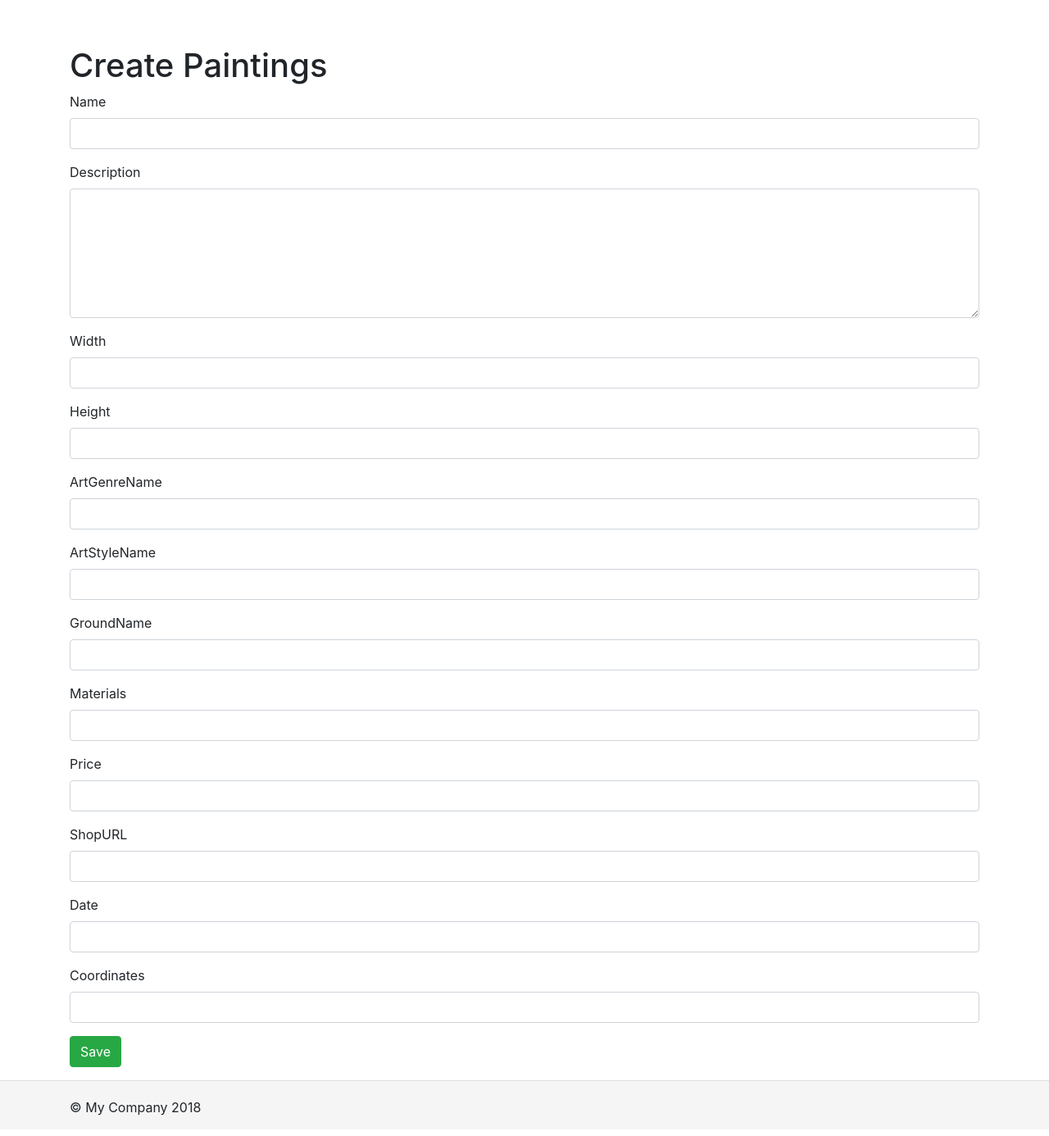
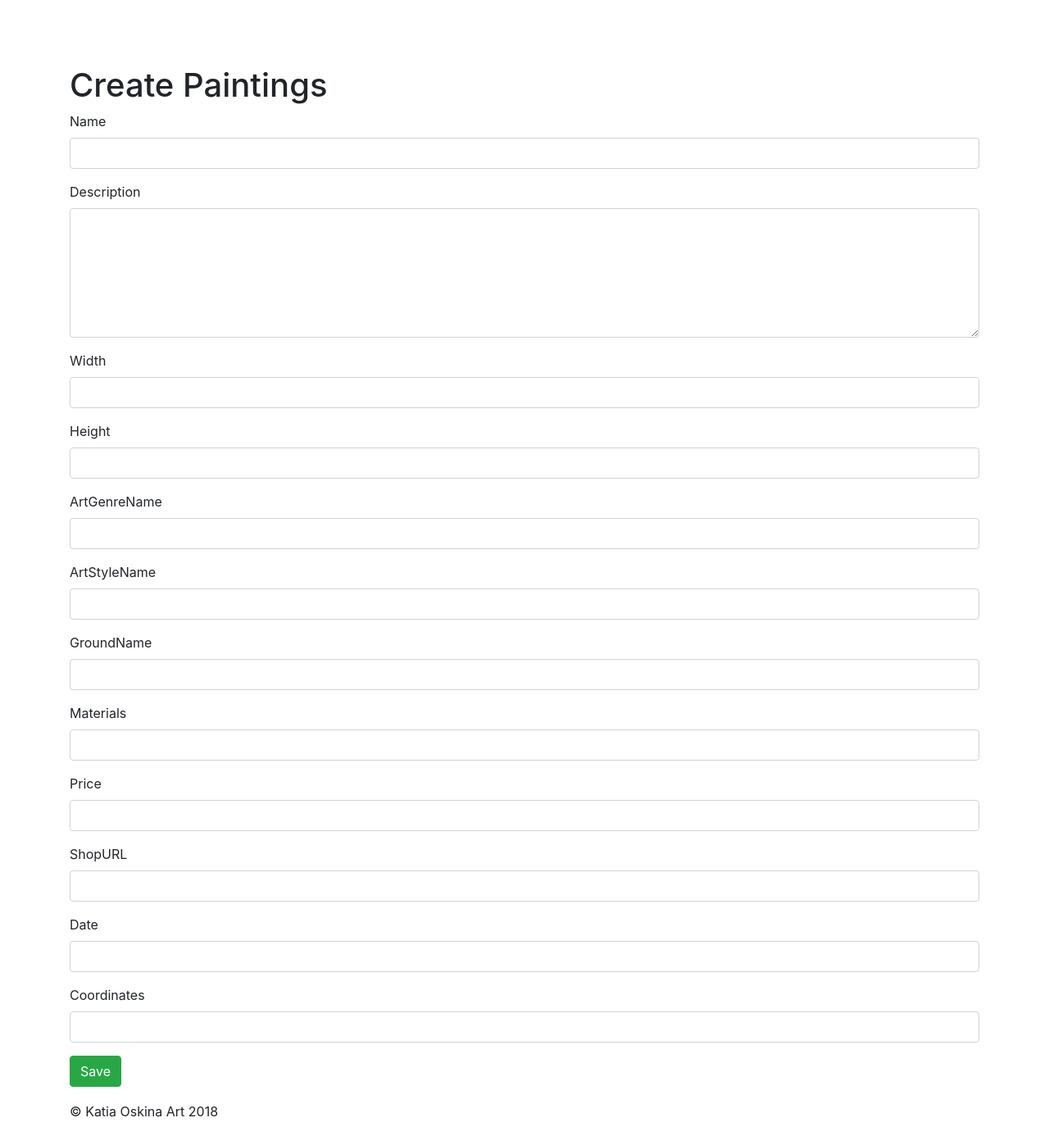
Before and after one commit to NikkittaP/KOArt, a Yii app: the page made by views/Paintings/create.php in a window 1280 px wide. Shown: the whole page at 82% size. Before the commit the page ends 1361 px from the top, so only its background shows below. Run offline with PHP 8.4 and a stand-in for Yii, Linux system fonts and the light colour scheme; the template is opened without the code that fills it, so the values that code supplies are empty; form fields are guessed from the names that the template uses; some libraries are stand-ins or nearby versions.

Commit message:
Добавлена загрузка фоток в папки и в БД. Подправлен дизайн шаблона страниц.

```diff
--- a/composer.json
+++ b/composer.json
@@ -26,7 +26,8 @@
         "2amigos/yii2-selectize-widget": "~1.0",
         "kartik-v/yii2-widget-select2": "dev-master",
         "kartik-v/yii2-widget-fileinput": "dev-master",
-        "kartik-v/bootstrap-fileinput": "dev-master"
+        "kartik-v/bootstrap-fileinput": "dev-master",
+        "yiisoft/yii2-imagine": "^2.0@dev"
     },
     "require-dev": {
         "yiisoft/yii2-debug": "~2.0.0",
--- a/controllers/PaintingsController.php
+++ b/controllers/PaintingsController.php
@@ -144,7 +144,7 @@ class PaintingsController extends Controller
             $price->value = $model->price;
             $price->save();
 
-            return $this->redirect(['view', 'id' => $model->id]);
+            return $this->redirect(['photos/add', 'painting_id' => $model->id]);
         }
 
         return $this->render('create', [
--- a/views/Paintings/_form.php
+++ b/views/Paintings/_form.php
@@ -1,14 +1,12 @@
 <?php
 
 use yii\helpers\Html;
-use yii\helpers\Url;
 use kartik\form\ActiveForm;
 use yii\helpers\ArrayHelper;
 use kartik\number\NumberControl;
 use kartik\date\DatePicker;
 //use dosamigos\selectize\SelectizeDropDownList;
 use kartik\select2\Select2;
-use kartik\file\FileInput;
 
 use app\models\Grounds;
 use app\models\ArtGenres;
@@ -29,26 +27,6 @@ use app\models\Materials;
     <?= $form->field($model, 'name')->textInput(['maxlength' => true]) ?>
 
     <?= $form->field($model, 'description')->textarea(['rows' => 6]) ?>
-
-    <?php
-    /*
-    echo $form->field($model, 'photo_upload[]')->widget(FileInput::classname(), [
-        'options'=>[
-            'multiple'=>true,
-            'accept' => 'image/*'
-        ],
-        'pluginOptions' => [
-            'previewFileType' => 'image',
-            'uploadUrl' => Url::to(['/photos/upload']),
-            'uploadExtraData' => [
-                'album_id' => 20,
-                'cat_id' => 'Nature'
-            ],
-            'maxFileCount' => 10
-        ]
-    ]);
-    */
-    ?>
 
     <?php
     echo $form->field($model, 'width')->
@@ -139,7 +117,7 @@ use app\models\Materials;
         'options' => ['placeholder' => 'Дата создания ...'],
         'pluginOptions' => [
             'autoclose'=>true,
-            'format' => 'dd-M-yyyy'
+            'format' => 'yyyy-mm-dd'
         ]
     ]);
     ?>
--- a/views/layouts/main.php
+++ b/views/layouts/main.php
@@ -39,9 +39,9 @@ SimpleAsset::register($this);
     echo Nav::widget([
         'options' => ['class' => 'navbar-nav  ml-auto'],
         'items' => [
-            ['label' => 'Home', 'url' => ['/site/index']],
-            ['label' => 'About', 'url' => ['/site/about']],
-            ['label' => 'Contact', 'url' => ['/site/contact']],
+            ['label' => 'Картины', 'url' => ['/paintings/index']],
+
+            /*
             Yii::$app->user->isGuest ? (
                 ['label' => 'Login', 'url' => ['/site/login']]
             ) : (
@@ -54,12 +54,14 @@ SimpleAsset::register($this);
                 . Html::endForm()
                 . '</li>'
             )
+            */
         ],
     ]);
     NavBar::end();
     ?>
 
     <div class="container">
+        <br />
         <?= Breadcrumbs::widget([
             'links' => isset($this->params['breadcrumbs']) ? $this->params['breadcrumbs'] : [],
         ]) ?>
@@ -67,13 +69,18 @@ SimpleAsset::register($this);
         <?= $content ?>
     </div>
 
-<footer class="footer">
-    <div class="container">
-        <p class="pull-left">&copy; My Company <?= date('Y') ?></p>
+    <footer class="footer">
+        <div class="container">
+            <p class="float-left">&copy; Katia Oskina Art
+                <?php
+                $text = (date('Y')=="2018") ? date('Y') : "2018-".date('Y');
+                echo $text;
+                ?>
+            </p>
 
-        <p class="pull-right"><?= Yii::powered() ?></p>
-    </div>
-</footer>
+            <p class="float-right"><?= Yii::powered() ?></p>
+        </div>
+    </footer>
 
 <?php $this->endBody() ?>
 </body>
--- a/web/css/site.css
+++ b/web/css/site.css
@@ -1,6 +1,10 @@
-html,
+html {
+    position: relative;
+    min-height: 100%;
+}
+
 body {
-    height: 100%;
+    margin-bottom: 60px;
 }
 
 .wrap {
@@ -10,15 +14,17 @@ body {
     padding: 0 0 60px;
 }
 
-.wrap > .container {
+.wrap>.container {
     padding: 70px 15px 20px;
 }
 
 .footer {
+    position: absolute;
+    bottom: 0;
+    width: 100%;
     height: 60px;
-    background-color: #f5f5f5;
-    border-top: 1px solid #ddd;
-    padding-top: 20px;
+    line-height: 60px;
+    background-color: #FFFFFF
 }
 
 .jumbotron {
@@ -36,8 +42,11 @@ body {
     font-style: italic;
 }
 
+
 /* add sorting icons to gridview sort links */
-a.asc:after, a.desc:after {
+
+a.asc:after,
+a.desc:after {
     position: relative;
     top: 1px;
     display: inline-block;
@@ -49,11 +58,13 @@ a.asc:after, a.desc:after {
 }
 
 a.asc:after {
-    content: /*"\e113"*/ "\e151";
+    content: /*"\e113"*/
+    "\e151";
 }
 
 a.desc:after {
-    content: /*"\e114"*/ "\e152";
+    content: /*"\e114"*/
+    "\e152";
 }
 
 .sort-numerical a.asc:after {
@@ -90,26 +101,28 @@ a.desc:after {
     margin: 0 0 15px 0;
 }
 
+
 /* align the logout "link" (button in form) of the navbar */
-.nav li > form > button.logout {
+
+.nav li>form>button.logout {
     padding: 15px;
     border: none;
 }
 
 @media(max-width:767px) {
-    .nav li > form > button.logout {
-        display:block;
+    .nav li>form>button.logout {
+        display: block;
         text-align: left;
         width: 100%;
         padding: 10px 15px;
     }
 }
 
-.nav > li > form > button.logout:focus,
-.nav > li > form > button.logout:hover {
+.nav>li>form>button.logout:focus,
+.nav>li>form>button.logout:hover {
     text-decoration: none;
 }
 
-.nav > li > form > button.logout:focus {
+.nav>li>form>button.logout:focus {
     outline: none;
 }
```
Also changed, not shown: controllers/PhotosController.php (+36 -16 lines), views/Photos/add.php (added, +35 -0 lines), 2 other files.
